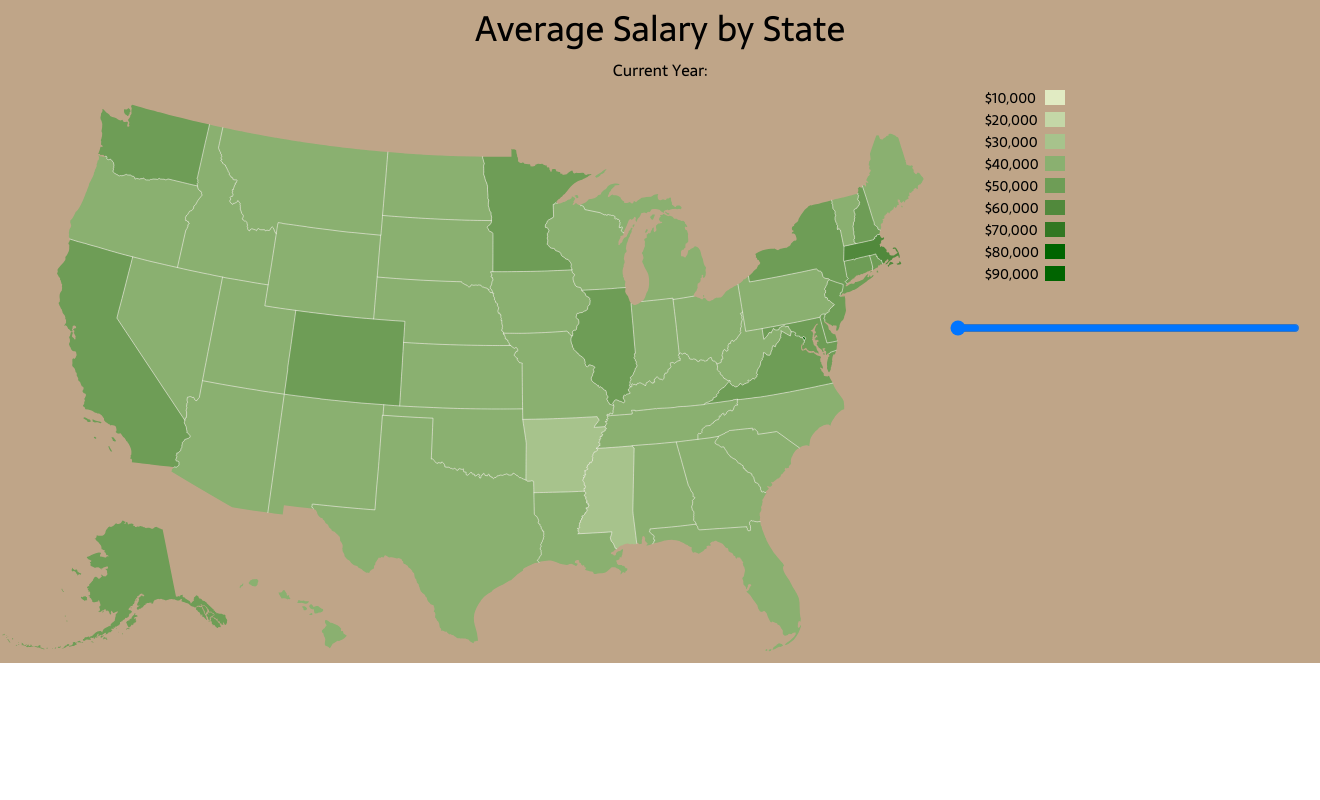
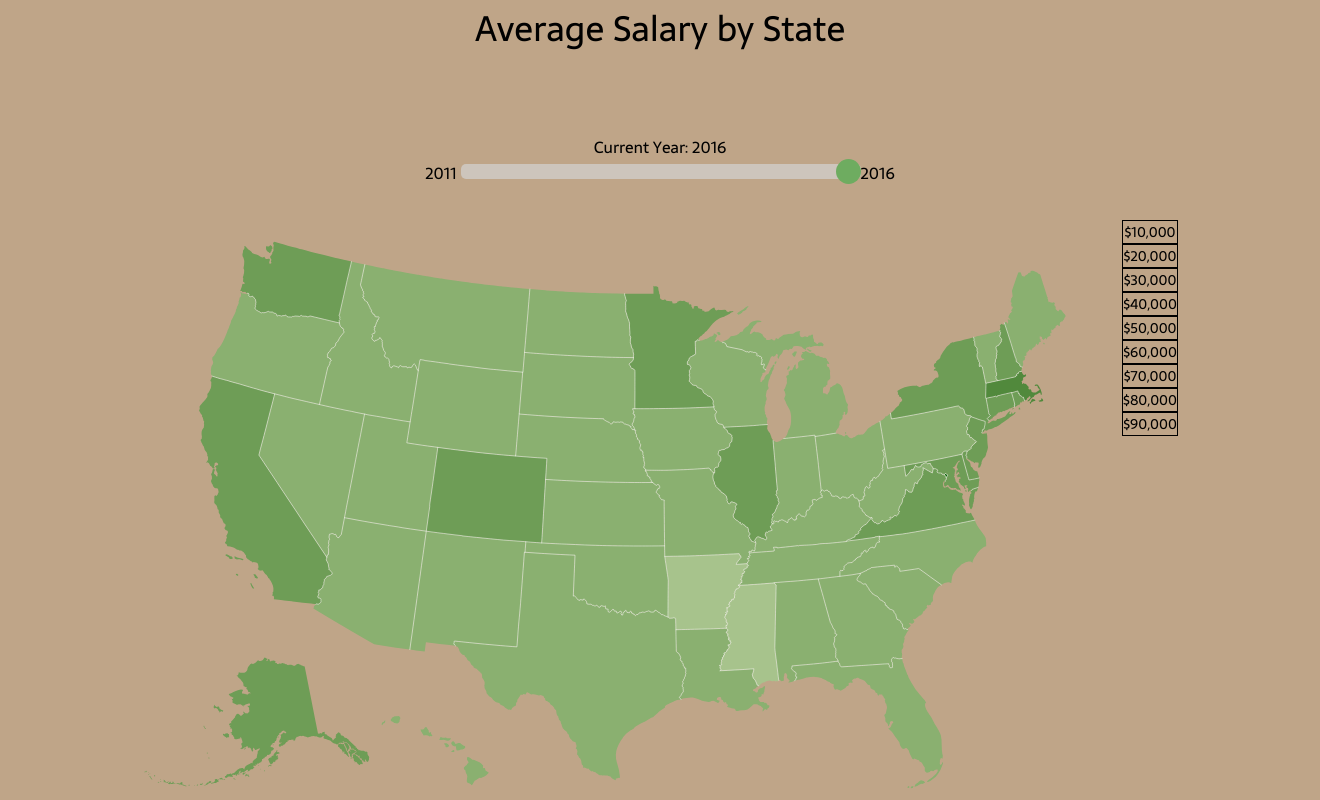
Before and after one commit to henrychen11/topodata, a PHP site: page / in a window 1320 px wide. Run offline with PHP 8.4, Linux system fonts and the light colour scheme; some libraries are stand-ins or nearby versions.

Commit message:
added slider bar CSS template

```diff
--- a/css/main.css
+++ b/css/main.css
@@ -2,7 +2,7 @@
   display: flex;
   justify-content: center;
   flex-direction: column;
-  height: 100%;
+  height: 100vh;
   width: auto;
   background: #BFA588;
   font-family: 'Sarala', sans-serif;
@@ -12,22 +12,57 @@
   display: flex;
   flex-direction: row;
   justify-content: center;
-  position: relative;
-}
-
-svg {
-  width: 100%;
 }
 
 .page-header {
   width: 100%;
   font-size: 35px;
   text-align: center;
+  min-height: 100px;
 }
 
 .navbar {
   display: flex;
-  justify-content: space-around;
+  flex-direction: column;
+  min-height: 120px;
+  justify-content: center;
+  align-items: center;
+}
+
+/* Template from CSS W3 */
+.slider {
+  -webkit-appearance: none;
+  width: 400px;
+  height: 15px;
+  border-radius: 5px;
+  background: #d3d3d3;
+  outline: none;
+  opacity: 0.7;
+  -webkit-transition: .2s;
+  transition: opacity .2s;
+}
+
+.slider::-webkit-slider-thumb {
+  -webkit-appearance: none;
+  appearance: none;
+  width: 25px;
+  height: 25px;
+  border-radius: 50%;
+  background: #4CAF50;
+  cursor: pointer;
+}
+
+.slider::-moz-range-thumb {
+  width: 25px;
+  height: 25px;
+  border-radius: 50%;
+  background: #4CAF50;
+  cursor: pointer;
+}
+
+.slider:hover{
+  cursor: pointer;
+  opacity: 1;
 }
 
 .state-borders {
@@ -51,9 +86,8 @@
 
 .side-bar {
   display: flex;
-  justify-content: flex-end;
+  justify-content: center;
 }
-
 
 .legend {
   font-size: 14px;
@@ -62,19 +96,4 @@
   border: 1px solid black;
 }
 
-.slider {
-  direction: rtl;
-  width: 350px;
-  height: 50px;
-
-}
-
-.slider:hover{
-  cursor: pointer;
-}
-
-.slider-container {
-  position: absolute;
-  z-index: 2;
-  left: 950px;
-}
+/* Slider default templates from CSS W3 */
--- a/index.html
+++ b/index.html
@@ -25,13 +25,12 @@
     <h1 class="page-header">Average Salary by State</h1>
 
       <nav class="navbar">
-        <div>Current Year: </div>
+        <div class="year-label">Current Year: 2016</div>
+        <label>2011
+            <input type="range" min="2011" max="2016" class="slider" value="2016">2016
+        </label>
       </nav>
 
-      <div class="slider-container">
-          <input type="range" min="2011" max="2016" class="slider" value="2016">
-          <div class="year-text"></div>
-        </div>
 
       <div class="map-container"></div>
 
```
Also changed, not shown: main/main.js (+19 -28 lines), lib/bundle.js, 1 other file.
